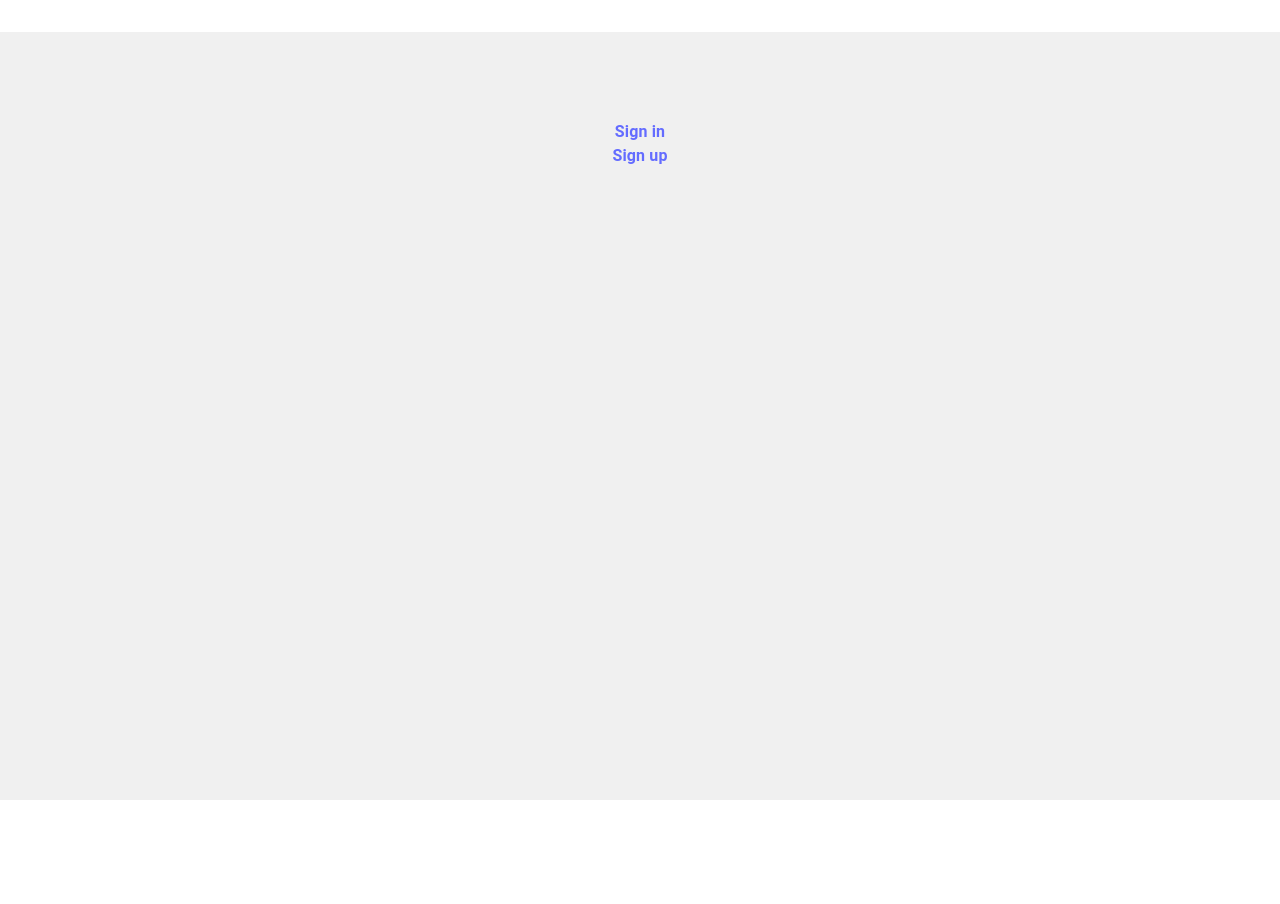
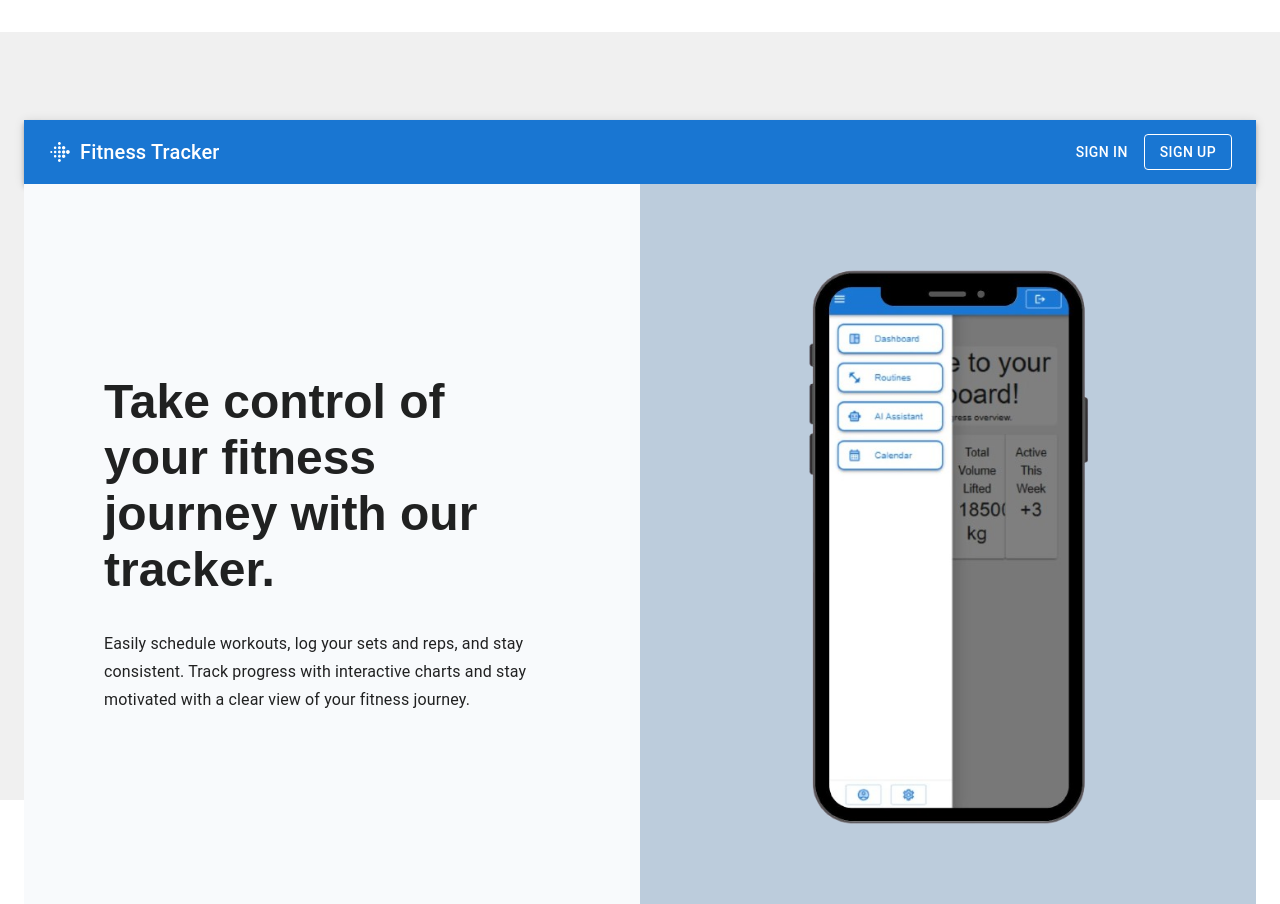
Before and after one commit to PIPetkova19/workout-routine-manager, a React (Vite) app in the folder workout-routine-manager/: page / in a window 1280 px wide. Before the commit the page ends 800 px from the top, so only its background shows below. Built offline with nearby package versions, Linux system fonts and the light colour scheme; no server answers.

Commit message:
Add intro page

```diff
--- a/workout-routine-manager/src/App.jsx
+++ b/workout-routine-manager/src/App.jsx
@@ -33,6 +33,7 @@ import {
 import { CreateListItem, BasicButton, iconMap } from "./views/theme/Theme";
 import VerifyUser from "./registration/VerifyUser";
 import GoogleCalendar from "./GoogleCalendar";
+import IntroPage from "./IntroPage";
 
 const drawerWidth = 220;
 
@@ -194,6 +195,8 @@ export default function App() {
         <Routes>
           {/*without registration*/}
           <Route path="/" element={<Dashboard />} />
+                    <Route path="/introPage" element={<IntroPage />} />
+
           <Route path="/signUp" element={<SignUp />} />
           <Route path="/signIn" element={<SignIn />} />
           <Route path="/resetPassword" element={<ResetPassword />} />
--- /dev/null
+++ b/workout-routine-manager/src/IntroPage.jsx
@@ -0,0 +1,87 @@
+import { Box, Typography } from "@mui/material";
+import { Link } from 'react-router-dom';
+import AppBar from '@mui/material/AppBar';
+import Toolbar from '@mui/material/Toolbar';
+import Button from '@mui/material/Button';
+import { iconMap } from "./views/theme/Theme";
+import Grid from '@mui/material/Grid';
+
+export default function IntroPage() {
+    const FitBitIcon = iconMap["FitBit"];
+
+    return (
+        <>
+            <Box sx={{ flexGrow: 1 }}>
+                <AppBar position="static">
+                    <Toolbar>
+                        <Box sx={{ flexGrow: 5 }}>
+                            <Box display="flex" alignItems="center">
+                                <FitBitIcon />
+                                <Typography variant="h6" component="div" sx={{ ml: 1 }}>
+                                    Fitness Tracker
+                                </Typography>
+                            </Box>
+                        </Box>
+
+                        <Box >
+                            <Button >
+                                <Link to="/signIn" style={{ color: "white", textDecoration: "none" }}>
+                                    Sign in
+                                </Link>
+                            </Button>
+
+                            <Button variant="outlined" color="white" sx={{ ml: 1 }}>
+                                <Link to="/signUp" style={{ color: "white", textDecoration: "none" }}>
+                                    Sign up
+                                </Link>
+                            </Button>
+
+                        </Box>
+                    </Toolbar>
+                </AppBar>
+            </Box>
+
+            <Grid
+                container
+                direction="row"
+                sx={{
+                    height: '100%',
+                    width: '100%',
+                }}>
+
+                <Grid
+                    size={6}
+                    sx={{
+                        display: 'flex',
+                        flexDirection: 'column',
+                        justifyContent: 'center',
+                        alignItems: 'center',
+                        textAlign: 'left',
+                        backgroundColor: "#F8FAFC",
+                        padding: 10,
+                    }}>
+                    <Typography variant="h3" component="h2" sx={{ fontWeight: "bold", fontFamily: "Arial", mb: 4 }}>
+                        Take control of your fitness journey with our tracker.
+                    </Typography>
+
+                    <Typography variant="subtitle1" component="h2">
+                        Easily schedule workouts, log your sets and reps, and stay consistent.
+                        Track progress with interactive charts and stay motivated with a clear view of your fitness journey.
+                    </Typography>
+                </Grid>
+
+                <Grid
+                    size={6}
+                    sx={{
+                        display: 'flex',
+                        flexDirection: 'column',
+                        justifyContent: 'center',
+                        alignItems: 'center',
+                        backgroundColor: "#BCCCDC",
+                    }}>
+                    <img src="/images/introPagePic.png" alt="Phone" width="300" />
+                </Grid>
+            </Grid>
+        </>
+    );
+}
--- a/workout-routine-manager/src/views/Dashboardd.jsx
+++ b/workout-routine-manager/src/views/Dashboardd.jsx
@@ -1,9 +1,9 @@
 import { Box, Typography } from "@mui/material";
 import { CreateCard } from "./theme/Theme";
 import { fitnessData } from "../dataMockUp/data";
-import { Link } from 'react-router-dom';
 import { AuthContext } from "../context/AuthContext";
 import { use } from 'react';
+import IntroPage from "../IntroPage";
 
 export default function Dashboard() {
   const { user } = use(AuthContext);
@@ -38,17 +38,7 @@ export default function Dashboard() {
       :
       <>
           {/*if user is logged out*/}
-        <Box>
-          <Link to="/signIn" style={{ fontWeight: "bold", textDecoration: "none" }}>
-            Sign in
-          </Link>
-        </Box>
-
-        <Box>
-          <Link to="/signUp" style={{ fontWeight: "bold", textDecoration: "none" }}>
-            Sign up
-          </Link>
-        </Box>
+       <IntroPage/>
       </>
   );
 }
```
Also changed, not shown: workout-routine-manager/public/images/introPagePic.jpg (added), workout-routine-manager/public/images/introPagePic.png (added).
